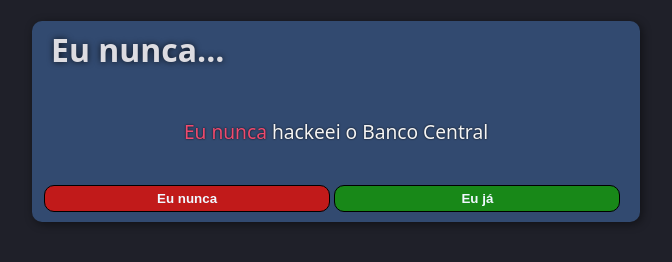
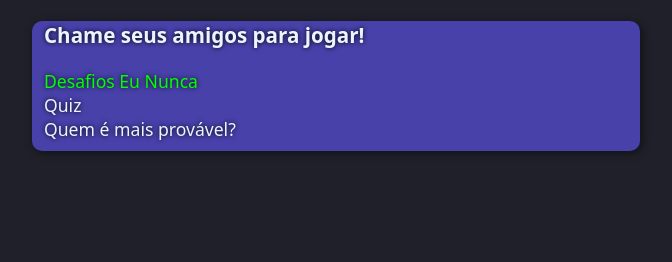
Before and after one commit to Lisboa06/desafios-eu-nunca, a plain HTML site: page index.html in a window 1280 px wide. Shown: the whole page, without its empty margins (304-976 px from the left). Drawn offline with Linux system fonts and the light colour scheme.

Commit message:
adicionando novas funções...

```diff
--- a/style.css
+++ b/eununca.css
@@ -1,16 +1,4 @@
-body, html {
-    margin: 0px;
-    padding: 0px;
-}
-
-body {
-    background-color: #1f2029;
-    color: #dddce1;
-    font-family: system-ui, -apple-system, BlinkMacSystemFont, 'Segoe UI', Roboto, Oxygen, Ubuntu, Cantarell, 'Open Sans', 'Helvetica Neue', sans-serif;
-}
-
-.nuncCard {
-    background-color: #324a70;
+.card {
     max-width: calc(200px + 30%);
     margin: auto;
     padding: 0px 12px 10px 12px;
@@ -20,19 +8,20 @@ body {
 
 .nuncTitulo {
     text-shadow: 0px 0px 6px #000000be;
+    color: #dddce1;
     padding: 7px;
 }
 
 .nuncTexto {
     text-align: center;
     font-size: 1.2em;
-    color: whitesmoke;
+    color: aliceblue;
     font-weight: 500;
     text-shadow: 0px 0px 2px #000000eb;
     margin: 40px 0px;
 }
 .euNunca {
-    color: #ee4b6f;
+    color: #ff3b3b;
 }
 .btns button {
     display: inline-block;
--- a/index.html
+++ b/index.html
@@ -3,19 +3,24 @@
 <head>
     <meta charset="UTF-8">
     <meta name="viewport" content="width=device-width, initial-scale=1.0">
-    <link rel="stylesheet" href="style.css">
+    <link rel="stylesheet" href="padrao.css">
+    <link rel="stylesheet" href="pag-index.css">
     <title>Jogos</title>
 </head>
 <body>
-    <div class="nuncCard">
-        <h1 class="nuncTitulo">Eu nunca...</h1>
-        <p class="nuncTexto"><span class="euNunca">Eu nunca </span><span id="fraseId">hackeei o Banco Central</span></p>
-        <div class="btns">
-            <button class="btnNunc" onclick="gerarFrase()">Eu nunca</button>
-            <button class="btnJa" onclick="gerarFrase()">Eu já</button>
+    <div class="card">
+        <h3>Chame seus amigos para jogar!</h3>
+        <div class="eununca-primario">
+            <li>Desafios Eu Nunca</li>
+            <ul>
+                <li>Modo Normal</li>
+                <li>Modo Pesado</li>
+            </ul>
         </div>
+
+        <div>Quiz</div>
+        <div>Quem é mais provável?</div>
     </div>
 
-    <script src="script.js"></script>
 </body>
 </html>
--- /dev/null
+++ b/padrao.css
@@ -0,0 +1,25 @@
+:root {
+    --cor-fundo-pagina: #1f2029;
+    --cor-fundo-card: #4841aa;
+    --cor-card: #eaf5ff;
+}
+
+body, html {
+    margin: 0px;
+    padding: 0px;
+}
+
+body {
+    background-color: var(--cor-fundo-pagina);
+    font-family: system-ui, -apple-system, BlinkMacSystemFont, 'Segoe UI', Roboto, Oxygen, Ubuntu, Cantarell, 'Open Sans', 'Helvetica Neue', sans-serif;
+}
+
+.card {
+    background-color: var(--cor-fundo-card);
+    color: var(--cor-card);
+    max-width: calc(200px + 30%);
+    margin: auto;
+    border-radius: 10px;
+    padding: 0px 12px 10px 12px;
+    box-shadow: 2px 2px 10px #00000078;
+}
--- /dev/null
+++ b/pag-index.css
@@ -0,0 +1,32 @@
+.card {
+    list-style: none;
+    font-size: 1.1em;
+    text-shadow: 0px 0px 5px black;
+}
+
+.eununca-primario * {
+    position: relative;
+	margin: 0px;
+	padding: 0px;
+}
+.eununca-primario {
+    color: #00ff00;
+}
+.eununca-primario ul {
+	background-color: #1a96ae;
+    border-radius: 4px;
+    color: aliceblue;
+}
+
+.eununca-primario ul li {
+	display: none;
+	/* position:absolute; */
+	top: 100%;
+	padding: 5px;
+    margin: 0px;
+    text-indent: 0;
+}
+
+.eununca-primario:hover ul > li {
+	display: block;
+}
```
Also changed, not shown: eununca.html (added, +22 -0 lines), eununca.js (renamed from script.js).
